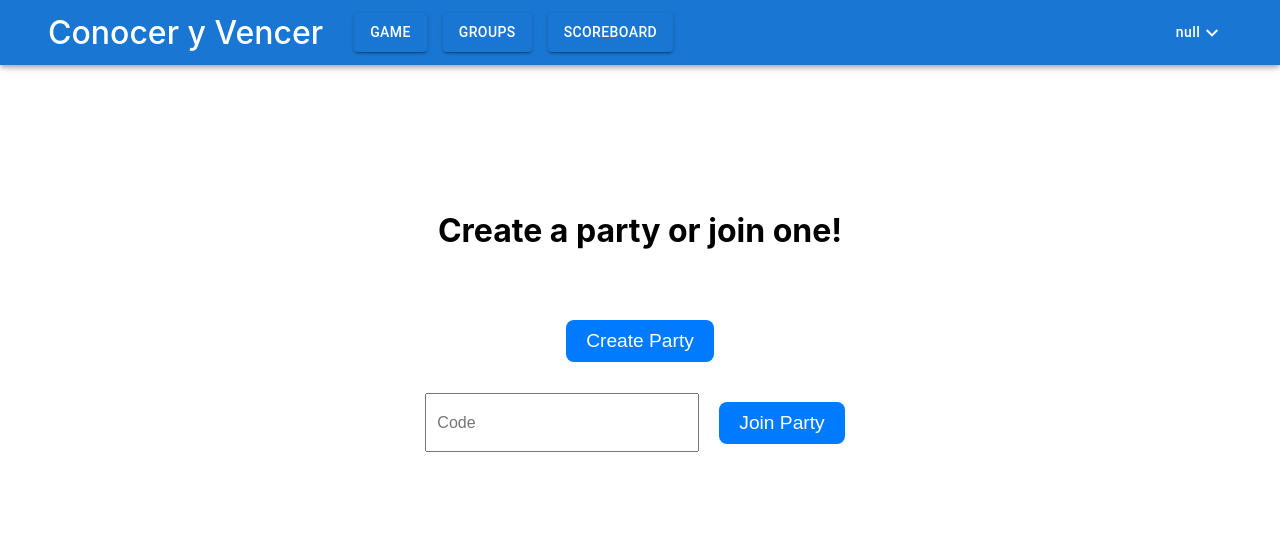
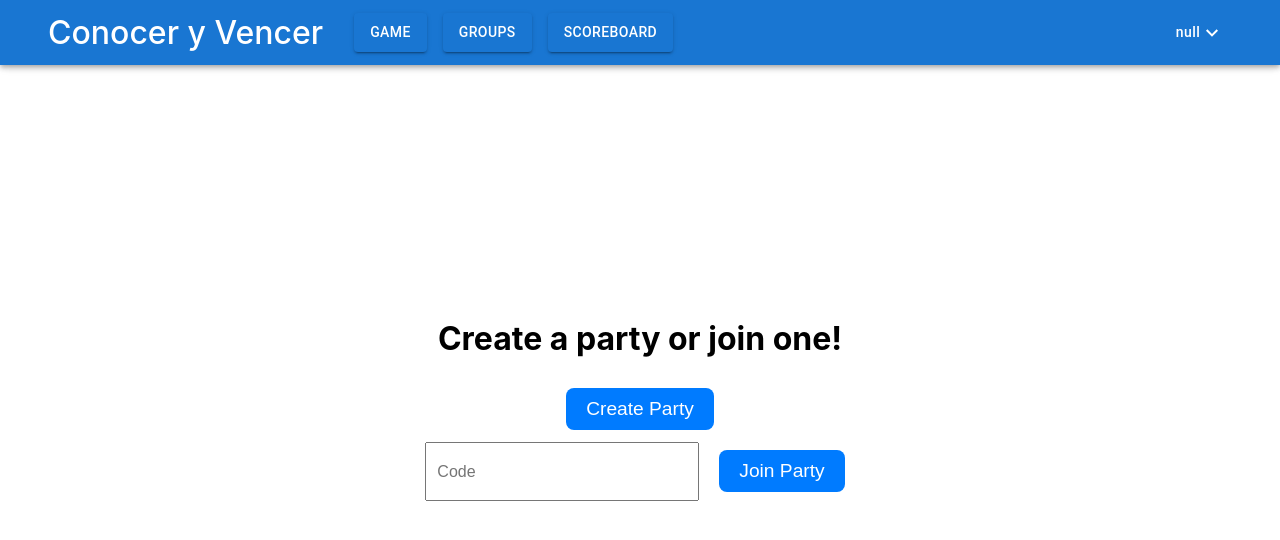
Before and after one commit to Arquisoft/wiq_en2a, a React (Create React App) app in the folder webapp/: page /game/multi-player in a window 1280 px wide. Shown: the top 540 px of the page. Built offline with nearby package versions, Linux system fonts and the light colour scheme; no server answers.

Commit message:
Centered menu in multiplayer

```diff
--- a/webapp/src/components/game/multiplayer/GameMultiPlayer.tsx
+++ b/webapp/src/components/game/multiplayer/GameMultiPlayer.tsx
@@ -110,7 +110,7 @@ const GameMultiPlayer: FC<GameMultiPlayerProps> = () => {
   };
 
   return (
-    <Container sx={{ mt: 9 }}>
+    <Container>
       {stage === 1 && <MenuMultiplayer socket={socket} handleCurrentStage={handleCurrentStage} handlePartyCode={handlePartyCode}/>}
       {stage === 2 && <LobbyMultiPlayer socket={socket} handleCurrentStage={handleCurrentStage} partyCode={partyCode} users={users}/>}
       {stage === 3 && <QuestionsMultiPlayer socket={socket} handleCurrentStage={handleCurrentStage} questions={questions} partyCode={partyCode}/>}
--- a/webapp/src/components/game/multiplayer/MenuMultiplayer.tsx
+++ b/webapp/src/components/game/multiplayer/MenuMultiplayer.tsx
@@ -43,7 +43,7 @@ const MenuMultiplayer: FC<MenuMultiplayerProps> = ({socket, handleCurrentStage,
         <button onClick={createParty} className="create-party-button">
           Create Party
         </button>
-        <div className="join-party-container">
+        <div>
           <input className="join-party-input" placeholder="Code" onChange={(e) => setTypedCode(e.target.value)}></input>
           <button className="join-party-button" onClick={joinParty}>Join Party</button>
         </div>
--- a/webapp/src/components/game/multiplayer/menu-multiplayer.scss
+++ b/webapp/src/components/game/multiplayer/menu-multiplayer.scss
@@ -3,10 +3,7 @@
     flex-direction: column;
     align-items: center;
     justify-content: center;
-    height: 70vh;
-  }
-  .container > * {
-    margin-bottom: 60px; /* Adjust the margin as needed */
+    height: 100vh;
 }
 
 .create-party-button {
@@ -22,12 +19,6 @@
   transition: background-color 0.3s ease;
 }
 
-  .join-party-container {
-    margin-top: 20px;
-    display: flex;
-    align-items: center;
-  }
-
 .join-party-input {
   width: 250px;
   height: 35px;
@@ -37,14 +28,14 @@
 }
 
 .join-party-button {
-    font-size: 1.2em; /* Adjust as needed */
-    padding: 10px 20px; /* Adjust as needed */
-    margin: 10px; /* Adjust as needed */
+  font-size: 1.2em;
+  padding: 10px 20px;
+  margin: 10px;
   text-decoration: none;
   background-color: #007bff;
-    color: #ffffff; /* White text color */
+  color: #ffffff;
   border: none;
-    border-radius: 8px; /* Make the button slightly round */
+  border-radius: 8px;
   cursor: pointer;
   transition: background-color 0.3s ease;
 }
```
Lines whose indentation alone changed are shown as unchanged.
